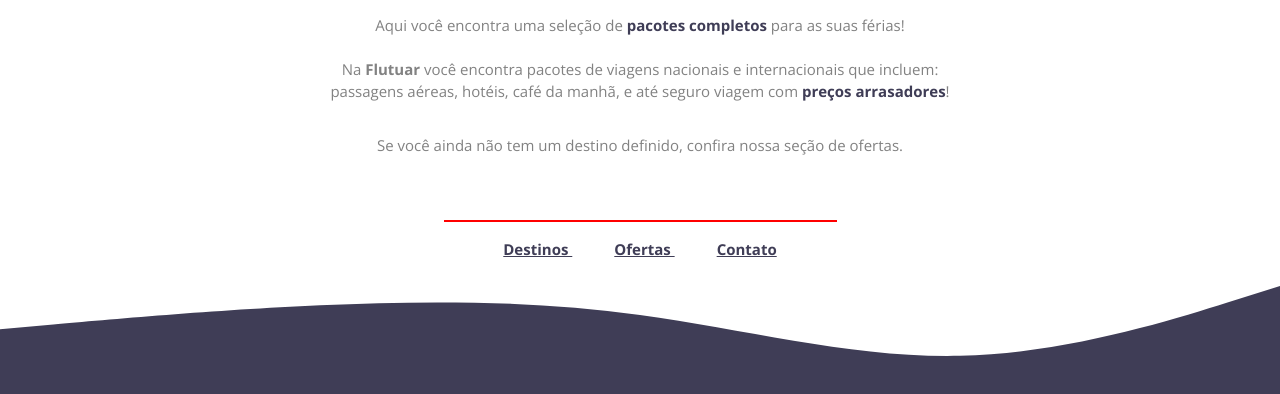
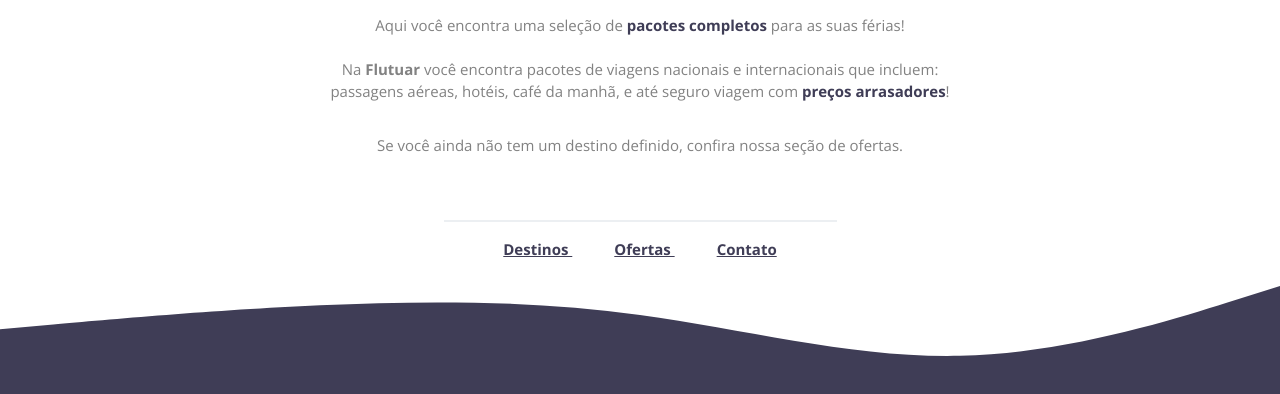
Before and after one commit to HelenaGP/Extra1-Stage2, a plain HTML site: page EXTRA 1 - STAGE 2/index.html in a window 1280 px wide. Shown: the part 384-778 px from the top of the page. Drawn offline with nearby package versions, Linux system fonts and the light colour scheme.

Commit message:
Update style.css

```diff
--- a/EXTRA 1 - STAGE 2/style.css
+++ b/EXTRA 1 - STAGE 2/style.css
@@ -47,7 +47,7 @@
 #line {
   width: 391px;
   height: 0;
-  border: 1px solid red;
+  border: 1px solid #ECEFF2;
   margin: 0 auto 16px;
 }
 
```
